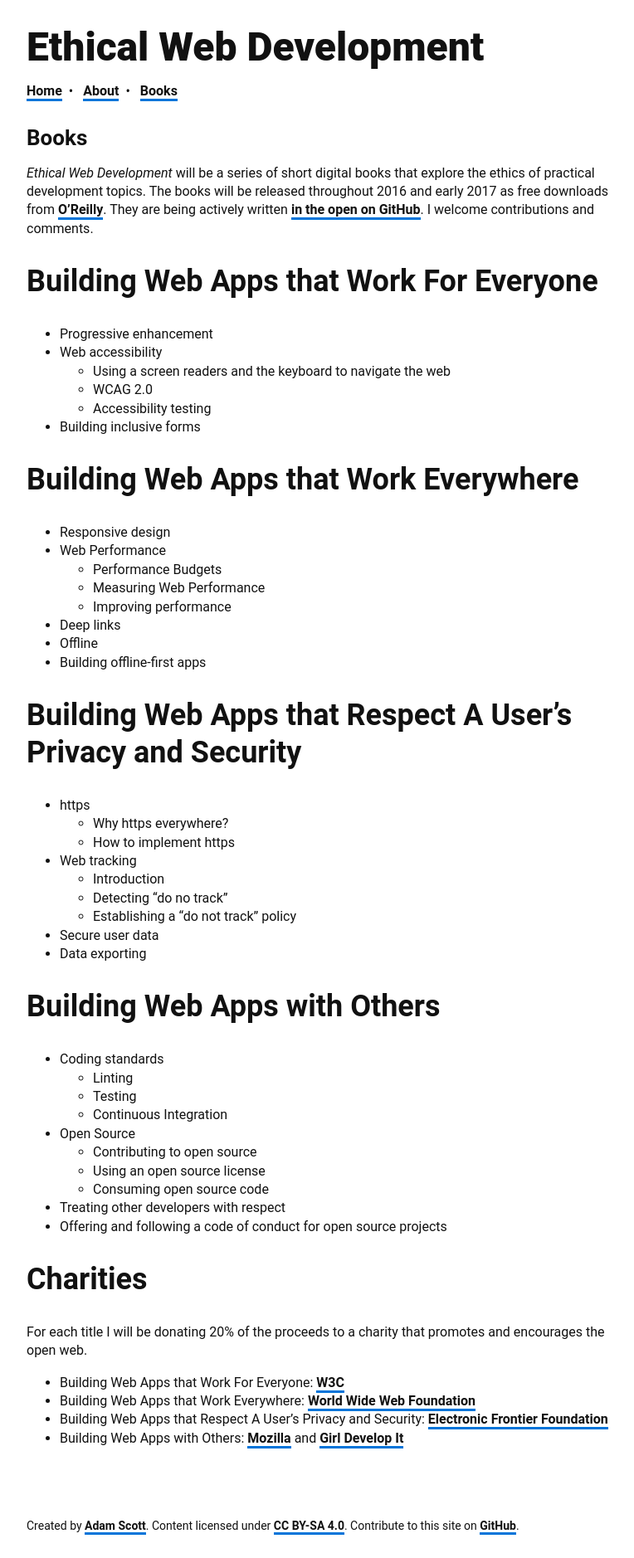
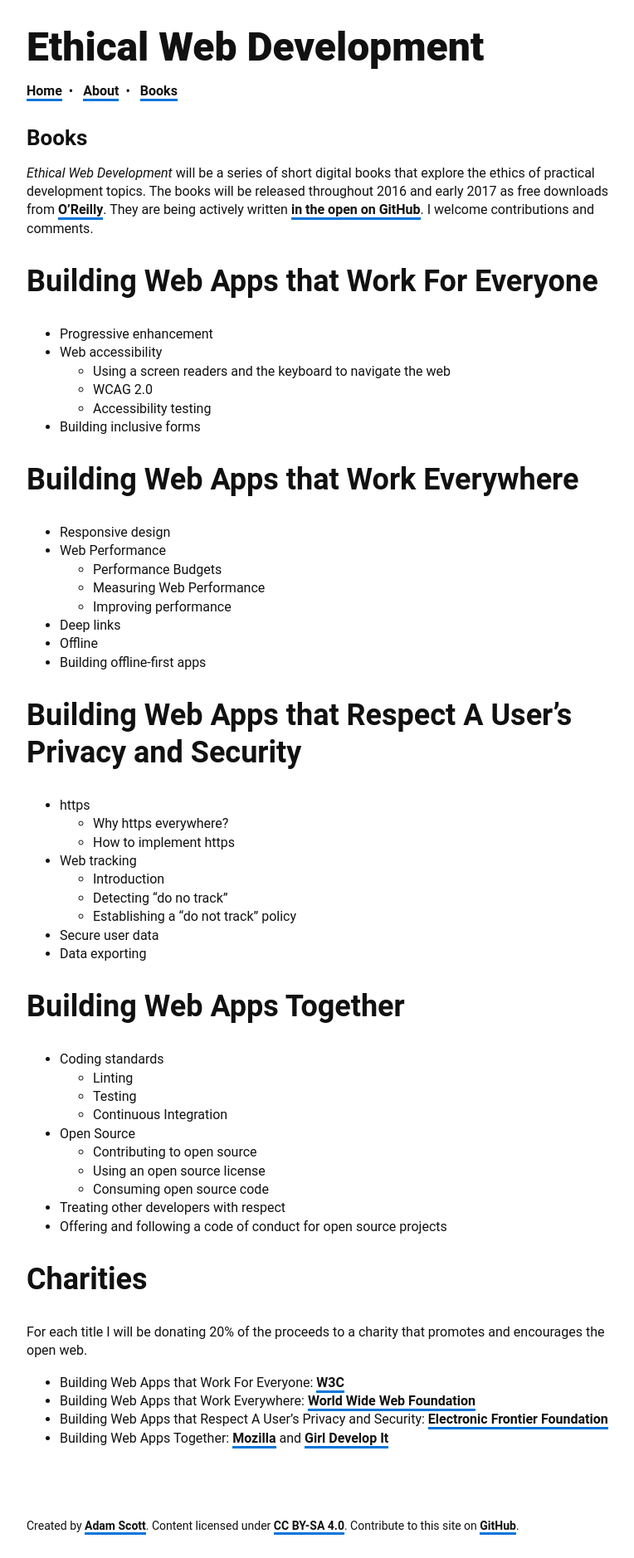
Before and after one commit to ascott1/ethicalweb.org, a Jekyll site: the page built from books.md, in a window 1280 px wide. Shown: the whole page at 83% size, without its empty margins (248-1012 px from the left). Built offline with Jekyll 4.4.1, drawn with Linux system fonts in a browser that asks for light colours.

Commit message:
with others => together

```diff
--- a/books.md
+++ b/books.md
@@ -38,7 +38,7 @@ _Ethical Web Development_ will be a series of short digital books that explore t
 - Secure user data
 - Data exporting
 
-## Building Web Apps with Others
+## Building Web Apps Together
 
 - Coding standards
   - Linting
@@ -58,4 +58,4 @@ For each title I will be donating 20% of the proceeds to a charity that promotes
 - Building Web Apps that Work For Everyone: [W3C](https://www.w3.org/support/)
 - Building Web Apps that Work Everywhere: [World Wide Web Foundation](http://webfoundation.org/)
 - Building Web Apps that Respect A User's Privacy and Security: [Electronic Frontier Foundation](https://www.eff.org/)
-- Building Web Apps with Others: [Mozilla](https://www.mozilla.org/en-US/) and [Girl Develop It](https://www.girldevelopit.com/)
+- Building Web Apps Together: [Mozilla](https://www.mozilla.org/en-US/) and [Girl Develop It](https://www.girldevelopit.com/)
```
